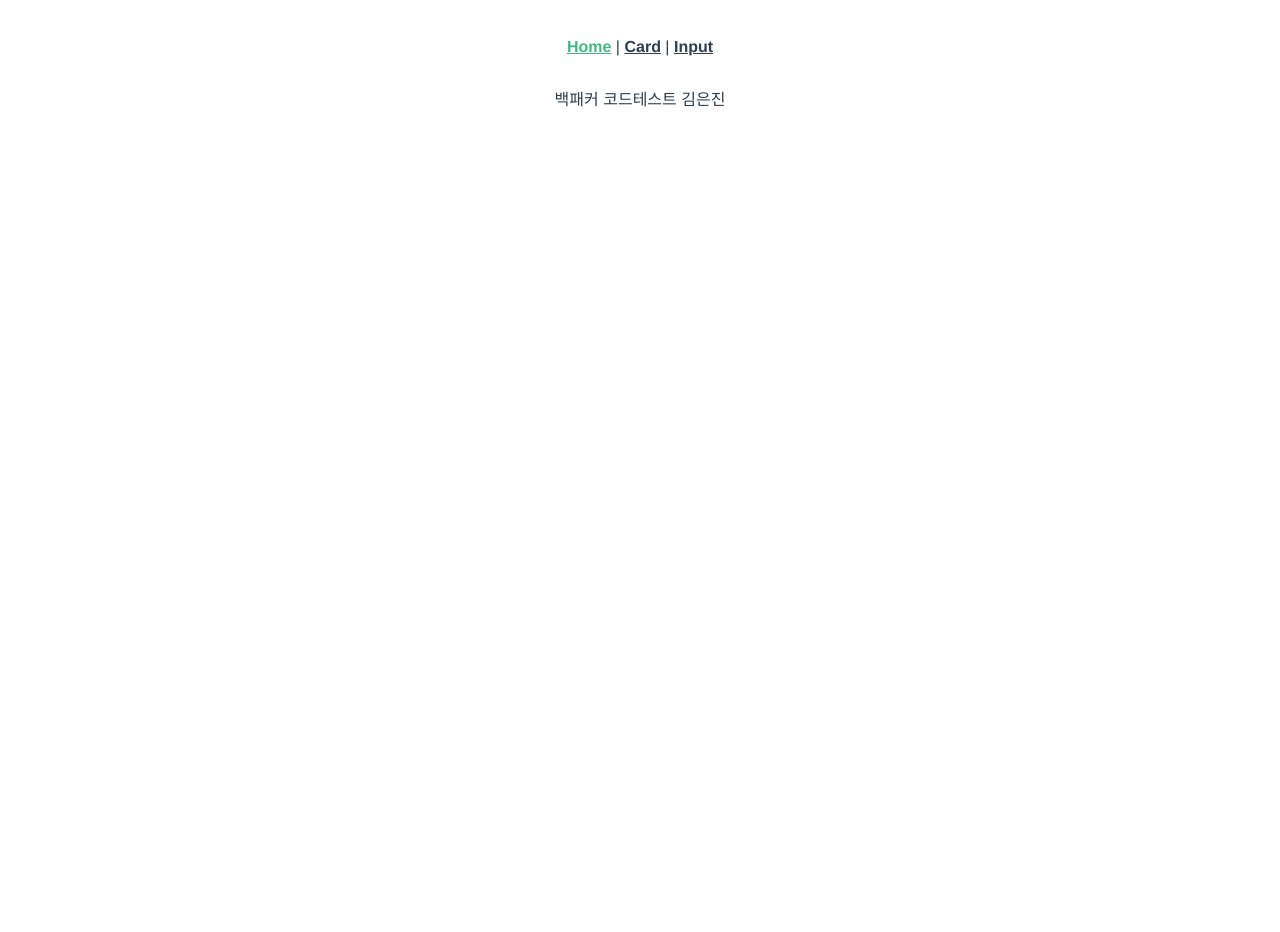
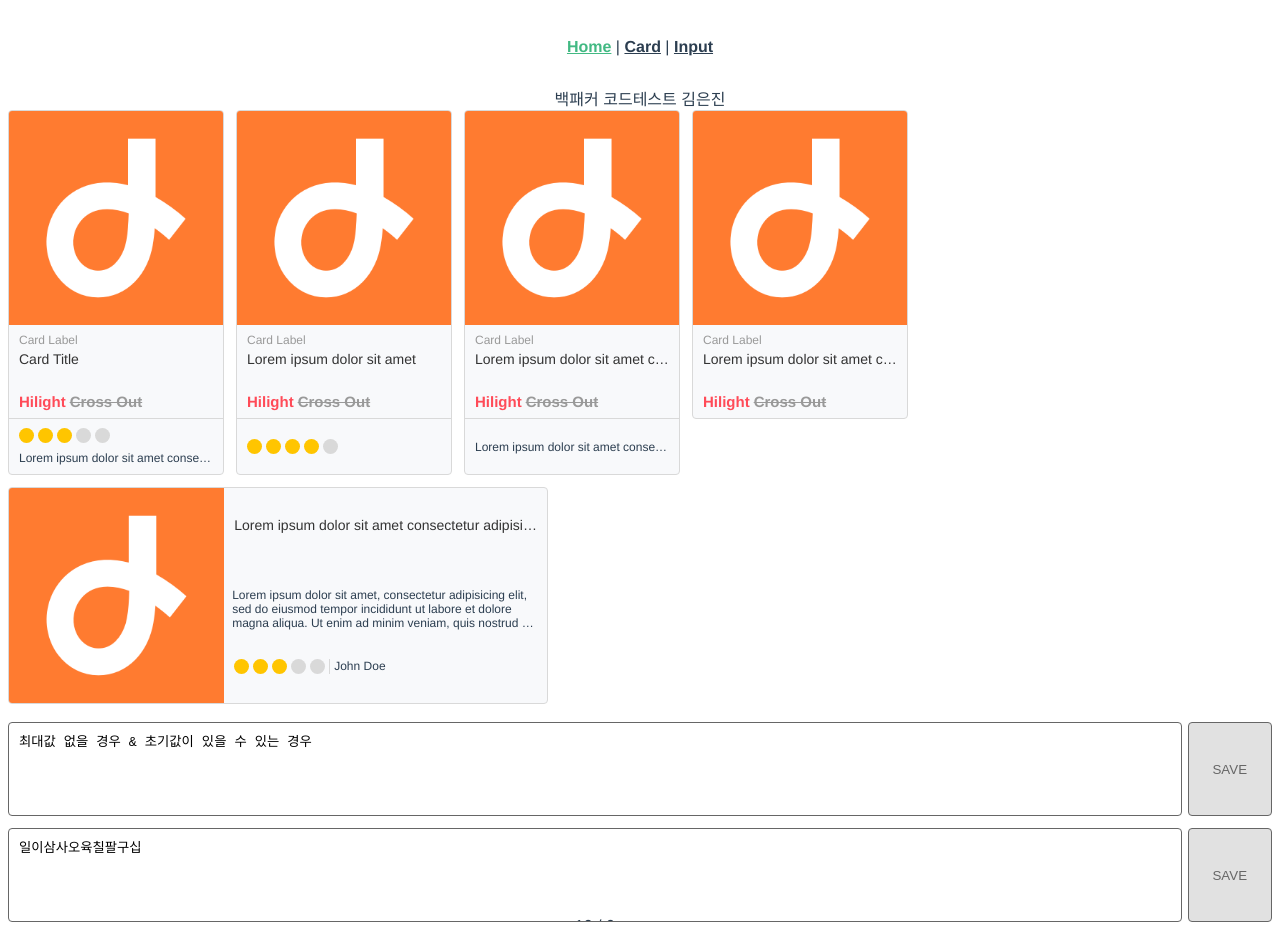
Before and after one commit to eunjin0212/homework, a Vue app: page / in a window 1280 px wide. Shown: the top 932 px of the page. Before the commit the page ends 800 px from the top, so only its background shows below. Built offline with nearby package versions, Linux system fonts and the light colour scheme.

Commit message:
🎨 View full page
메인 페이지에서 모든 컴포넌트 보이기

```diff
--- a/src/App.vue
+++ b/src/App.vue
@@ -4,7 +4,7 @@
     <router-link to="/cards">Card</router-link> |
     <router-link to="/inputs">Input</router-link>
   </nav>
-  <router-view/>
+  <router-view />
 </template>
 
 <style lang="scss">
--- a/src/views/HomeView.vue
+++ b/src/views/HomeView.vue
@@ -1,11 +1,17 @@
 <template>
   <div>백패커 코드테스트 김은진</div>
+  <CardView />
+  <br />
+  <InputView />
 </template>
 
 <script lang="ts">
 import { defineComponent } from 'vue';
+import InputView from './InputView.vue';
+import CardView from './CardView.vue';
 
 export default defineComponent({
   name: 'HomeView',
+  components: { InputView, CardView },
 });
 </script>
```
